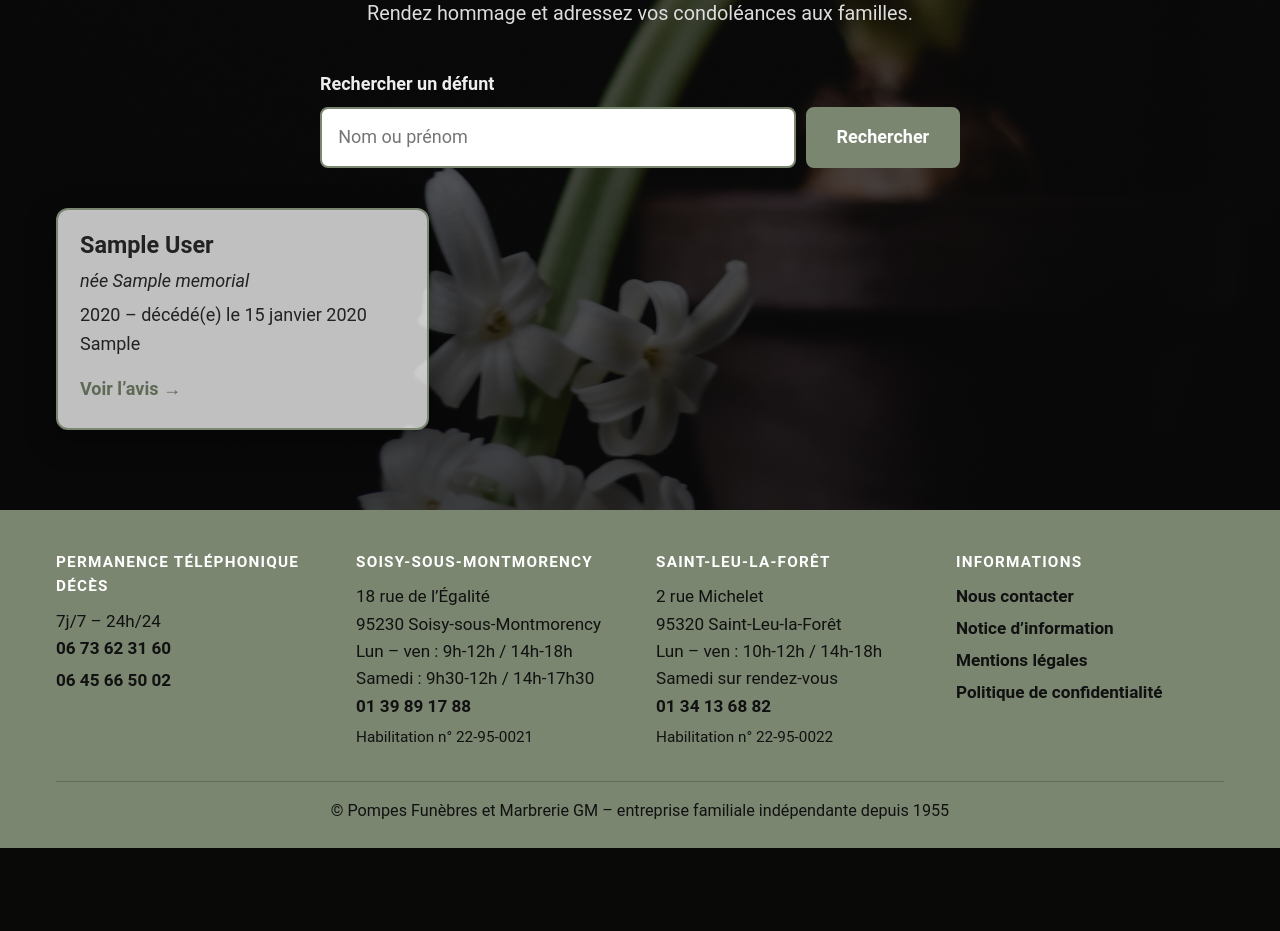
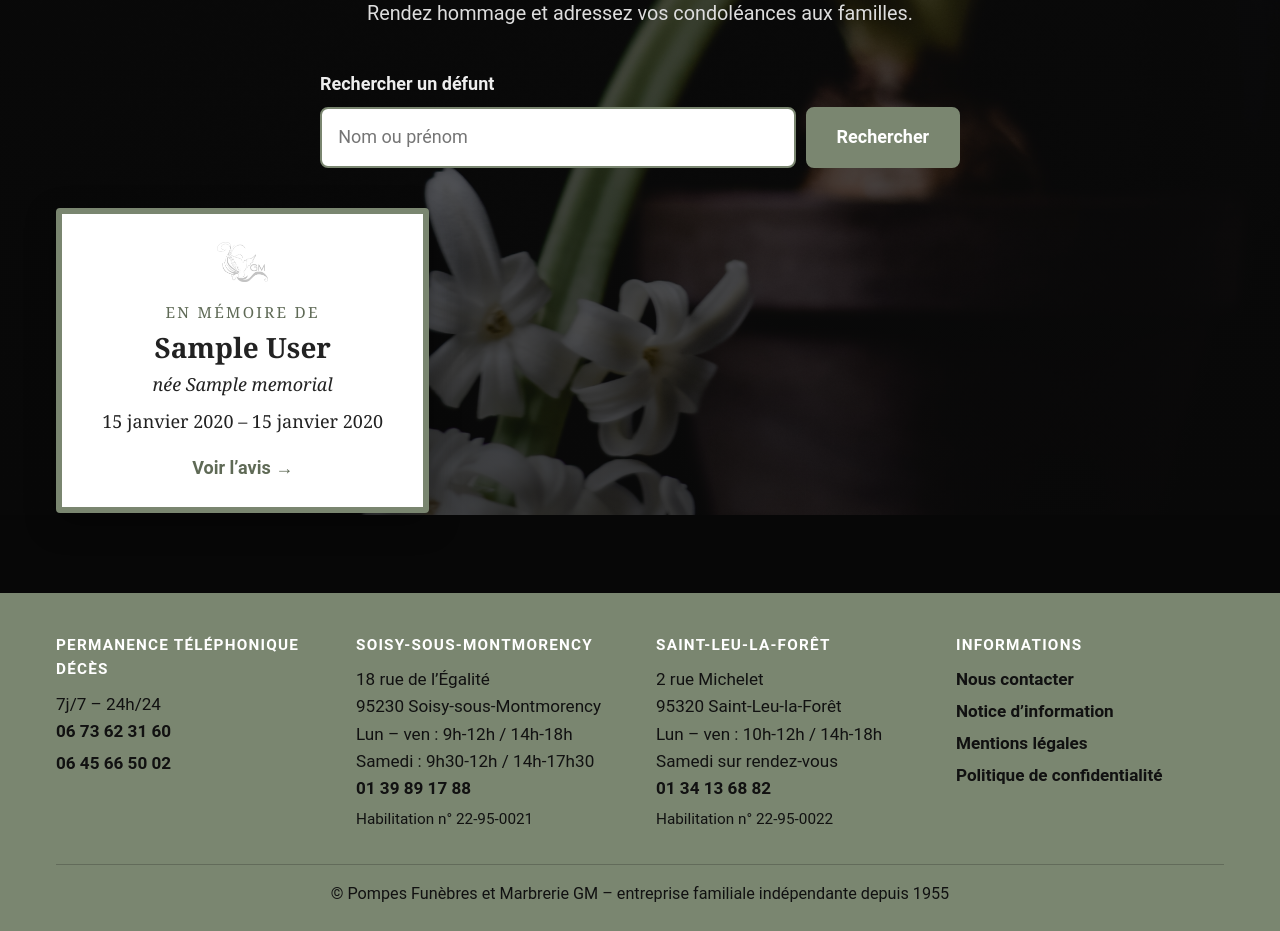
Before and after one commit to LeifABOUTIN/GMhtml, a Django app: page /avis-de-deces/ in a window 1280 px wide. Shown: the part 285-1216 px from the top of the page. Before the commit the page ends 1133 px from the top, so only its background shows below. Run offline with Django 5.2, Linux system fonts and the light colour scheme; tables that the repository leaves empty hold one stand-in row (values such as "Sample post"); parts of the project's set-up code (start-up, migrations or seed data) failed here and were passed over.

Commit message:
Memorials: cards and notice pages in the QR poster style
White sheet, thick sage-green border, black serif text, logo on top,
"EN MÉMOIRE DE" kicker and full dates, on the list cards and each notice.

Co-Authored-By: Claude Opus 5.5 <noreply@anthropic.com>

```diff
--- a/css/site.css
+++ b/css/site.css
@@ -970,14 +970,21 @@ input[type="radio"]:checked::before {
 	color: #eee;
 }
 
+/* notice page: white sheet, thick green border and black text, like the QR code poster */
 .memorial {
 	max-width: 860px;
 	margin: 16px auto 0;
-	background-color: var(--panel);
-	border: 2px solid var(--green);
-	border-radius: var(--radius);
+	background-color: #fff;
+	color: #222;
+	border: 12px solid var(--green);
+	border-radius: 4px;
 	box-shadow: var(--shadow);
 	overflow: hidden;
+}
+.memorial__logo {
+	height: 64px;
+	width: auto;
+	margin: 0 auto 20px;
 }
 /* header in the style of the QR code poster */
 .memorial__head {
@@ -1047,7 +1054,7 @@ input[type="radio"]:checked::before {
 .memorial__ceremony {
 	margin: 0 48px 40px;
 	padding: 20px 24px;
-	background-color: #fff;
+	background-color: #f3f5f0;
 	border-left: 6px solid var(--green);
 	border-radius: 8px;
 }
@@ -1375,3 +1382,43 @@ input[type="radio"]:checked::before {
 		text-align: center;
 	}
 }
+
+/* notice cards (list page): same look as the QR code poster */
+.memorial-card {
+	background-color: #fff;
+	color: #222;
+	border: 6px solid var(--green);
+	border-radius: 4px;
+	text-align: center;
+	font-family: Georgia, "Times New Roman", serif;
+}
+.memorial-card .card__body {
+	align-items: center;
+	padding: 28px 22px 24px;
+}
+.memorial-card__logo {
+	height: 40px;
+	width: auto;
+}
+.memorial-card__kicker {
+	flex: 0 !important;
+	margin-top: 18px !important;
+	text-transform: uppercase;
+	letter-spacing: 0.15em;
+	font-size: 0.85rem;
+	color: var(--green-dark);
+}
+.memorial-card .memorial-card__name {
+	font-family: Georgia, "Times New Roman", serif !important;
+	font-size: 1.55rem !important;
+	line-height: 1.2;
+	margin-top: 6px;
+}
+.memorial-card__dates {
+	margin-top: 8px !important;
+}
+.memorial-card .card__more {
+	margin-top: 18px;
+	font-family: "Roboto", sans-serif;
+	color: var(--green-dark);
+}
--- a/server/memorials/templates/memorials/detail.html
+++ b/server/memorials/templates/memorials/detail.html
@@ -14,6 +14,7 @@
 					{% endif %}
 					{% endcomment %}
 					<div>
+						<img class="memorial__logo" src="/img/logo_grey.png" alt="Pompes Funèbres et Marbrerie GM" />
 						<p class="memorial__kicker">En mémoire de</p>
 						<h1 class="memorial__name">{{ memorial.full_name }}</h1>
 						{% if memorial.maiden_name %}<p class="memorial__maiden">née {{ memorial.maiden_name }}</p>{% endif %}
--- a/server/memorials/templates/memorials/list.html
+++ b/server/memorials/templates/memorials/list.html
@@ -26,9 +26,11 @@
 							{% endif %}
 							{% endcomment %}
 							<div class="card__body">
+								<img class="memorial-card__logo" src="/img/logo_grey.png" alt="" />
+								<p class="memorial-card__kicker">En mémoire de</p>
 								<h2 class="memorial-card__name">{{ m.full_name }}</h2>
 								{% if m.maiden_name %}<p class="memorial-card__maiden">née {{ m.maiden_name }}</p>{% endif %}
-								<p>{% if m.birth_date %}{{ m.birth_date|date:"Y" }} – {% endif %}décédé(e) le {{ m.death_date|date:"j F Y" }}{% if m.city %}<br />{{ m.city }}{% endif %}</p>
+								<p class="memorial-card__dates">{% if m.birth_date %}{{ m.birth_date|date:"j F Y" }} – {% endif %}{{ m.death_date|date:"j F Y" }}</p>
 								<span class="card__more">Voir l’avis →</span>
 							</div>
 						</a>
```
